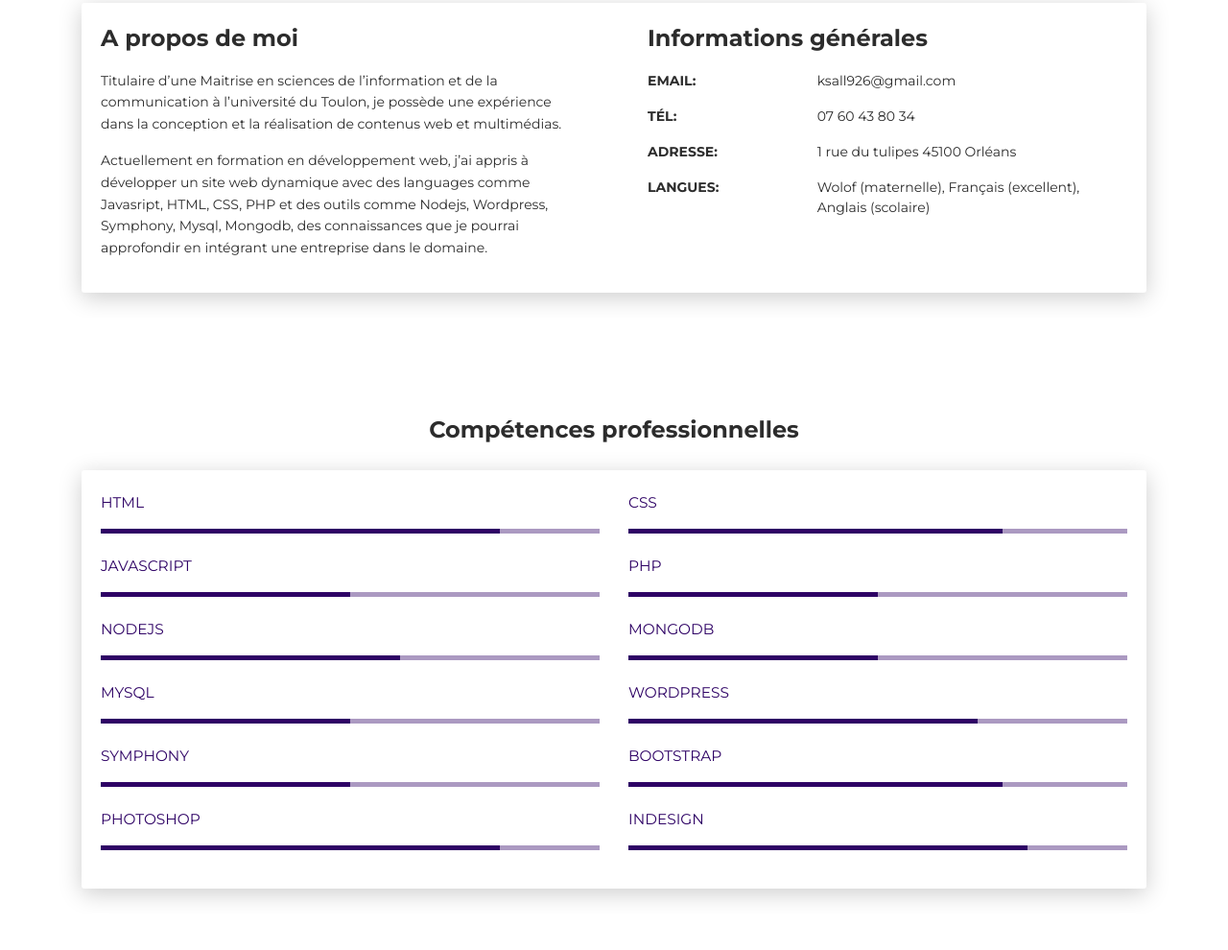
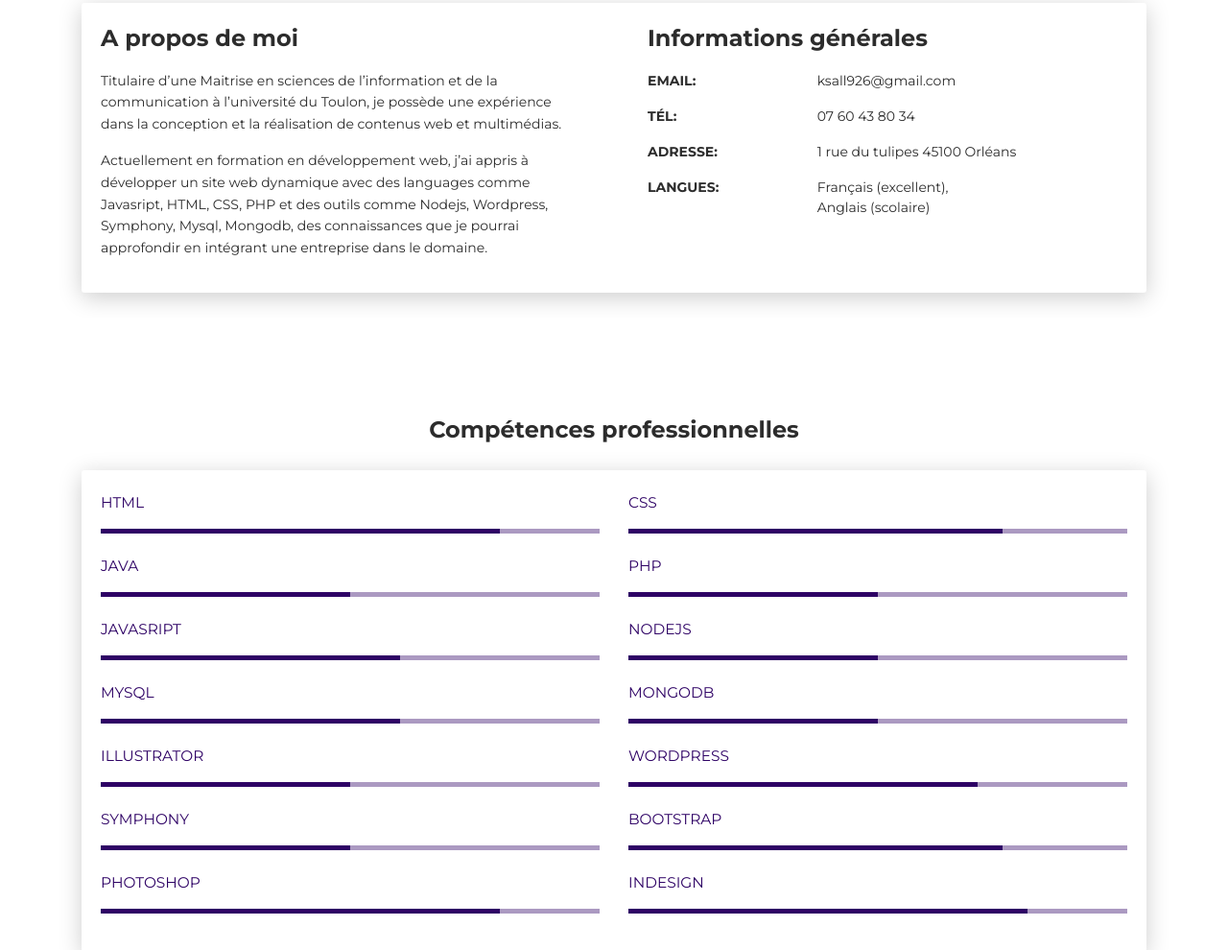
Before and after one commit to Dajida/Khady_SALL_CV, a plain HTML site: page index.html in a window 1280 px wide. Shown: the part 617-1607 px from the top of the page at 96% size. Drawn offline with Linux system fonts and the light colour scheme.

Commit message:
first commit

```diff
--- a/index.html
+++ b/index.html
@@ -87,7 +87,7 @@
             </div>
             <div class="row mt-3">
               <div class="col-sm-4"><strong class="text-uppercase">Langues:</strong></div>
-              <div class="col-sm-8">Wolof (maternelle), Français (excellent), Anglais (scolaire)</div>
+              <div class="col-sm-8">Français (excellent),<br> Anglais (scolaire)</div>
             </div>
           </div>
         </div>
@@ -118,7 +118,7 @@
         </div>
         <div class="row">
           <div class="col-md-6">
-            <div class="progress-container progress-primary"><span class="progress-badge">JavaScript</span>
+            <div class="progress-container progress-primary"><span class="progress-badge">JAVA</span>
               <div class="progress">
                 <div class="progress-bar progress-bar-primary" data-aos="progress-full" data-aos-offset="10" data-aos-duration="2000" role="progressbar" aria-valuenow="60" aria-valuemin="0" aria-valuemax="100" style="width: 50%;"></div><span class="progress-value"></span>
               </div>
@@ -134,22 +134,39 @@
         </div>
         <div class="row">
           <div class="col-md-6">
-            <div class="progress-container progress-primary"><span class="progress-badge">Nodejs</span>
+            <div class="progress-container progress-primary"><span class="progress-badge">Javasript</span>
               <div class="progress">
                 <div class="progress-bar progress-bar-primary" data-aos="progress-full" data-aos-offset="10" data-aos-duration="2000" role="progressbar" aria-valuenow="60" aria-valuemin="0" aria-valuemax="100" style="width: 60%;"></div><span class="progress-value"></span>
               </div>
             </div>
           </div>
           <div class="col-md-6">
-            <div class="progress-container progress-primary"><span class="progress-badge">MongoDB</span>
+            <div class="progress-container progress-primary"><span class="progress-badge">NodeJS</span>
+              <div class="progress">
+                <div class="progress-bar progress-bar-primary" data-aos="progress-full" data-aos-offset="10" data-aos-duration="2000" role="progressbar" aria-valuenow="60" aria-valuemin="0" aria-valuemax="100" style="width: 50%;"></div><span class="progress-value"></span>
+              </div>
+            </div>
+          </div>
+        </div>
+        <div class="row">
+          <div class="col-md-6">
+            <div class="progress-container progress-primary"><span class="progress-badge">Mysql</span>
+              <div class="progress">
+                <div class="progress-bar progress-bar-primary" data-aos="progress-full" data-aos-offset="10" data-aos-duration="2000" role="progressbar" aria-valuenow="60" aria-valuemin="0" aria-valuemax="100" style="width: 60%;"></div><span class="progress-value"></span>
+              </div>
+            </div>
+          </div>
+          <div class="col-md-6">
+            <div class="progress-container progress-primary"><span class="progress-badge">MONGODB</span>
               <div class="progress">
                 <div class="progress-bar progress-bar-primary" data-aos="progress-full" data-aos-offset="10" data-aos-duration="2000" role="progressbar" aria-valuenow="60" aria-valuemin="0" aria-valuemax="100" style="width: 50%;"></div><span class="progress-value"></span>
               </div>
             </div>
           </div>
 
+
               <div class="col-md-6">
-                <div class="progress-container progress-primary"><span class="progress-badge">MySql</span>
+                <div class="progress-container progress-primary"><span class="progress-badge">Illustrator</span>
                   <div class="progress">
                     <div class="progress-bar progress-bar-primary" data-aos="progress-full" data-aos-offset="10" data-aos-duration="2000" role="progressbar" aria-valuenow="60" aria-valuemin="0" aria-valuemax="100" style="width: 50%;"></div><span class="progress-value"></span>
                   </div>
```
